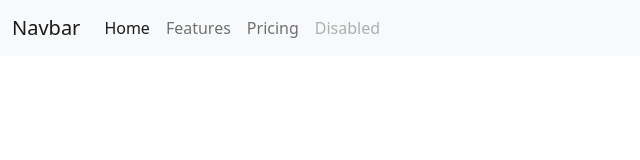
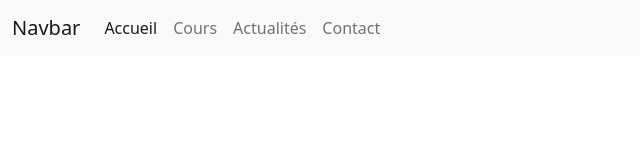
Before and after one commit to Jessica130883/Happy-Voices-Website, a plain HTML site: page index.html in a window 1280 px wide. Shown: the full height of the page, 0-640 px from the left. Drawn offline with nearby package versions, Linux system fonts and the light colour scheme.

Commit message:
Modification du menu par l'ajout d'une autre navbar

```diff
--- a/index.html
+++ b/index.html
@@ -19,16 +19,16 @@
           <div class="collapse navbar-collapse" id="navbarNav">
             <ul class="navbar-nav">
               <li class="nav-item">
-                <a class="nav-link active" aria-current="page" href="#">Home</a>
+                <a class="nav-link active" aria-current="page" href="#">Accueil</a>
               </li>
               <li class="nav-item">
-                <a class="nav-link" href="#">Features</a>
+                <a class="nav-link" href="#">Cours</a>
               </li>
               <li class="nav-item">
-                <a class="nav-link" href="#">Pricing</a>
+                <a class="nav-link" href="#">Actualités</a>
               </li>
               <li class="nav-item">
-                <a class="nav-link disabled">Disabled</a>
+                <a class="nav-link">Contact</a>
               </li>
             </ul>
           </div>
```
